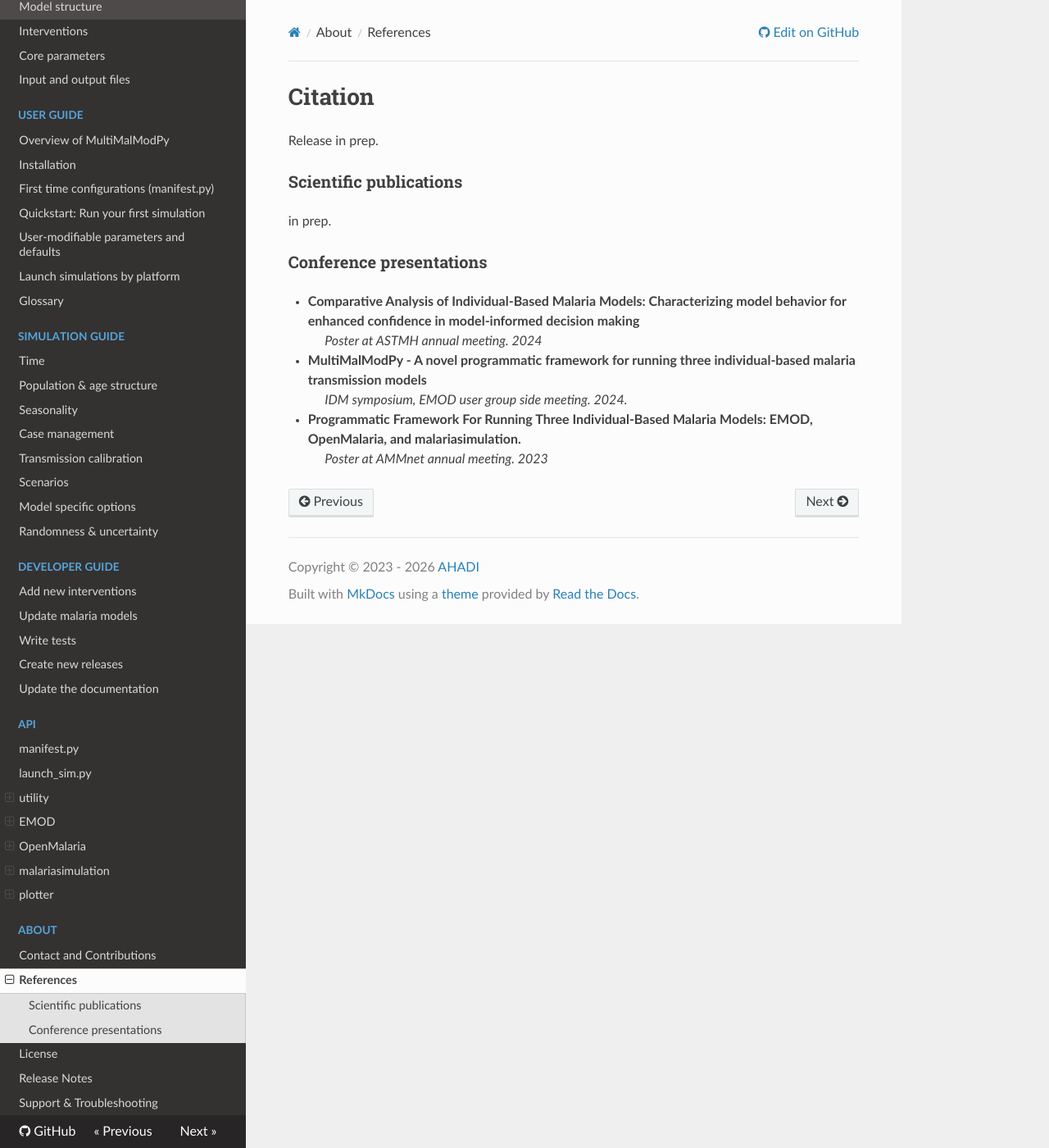
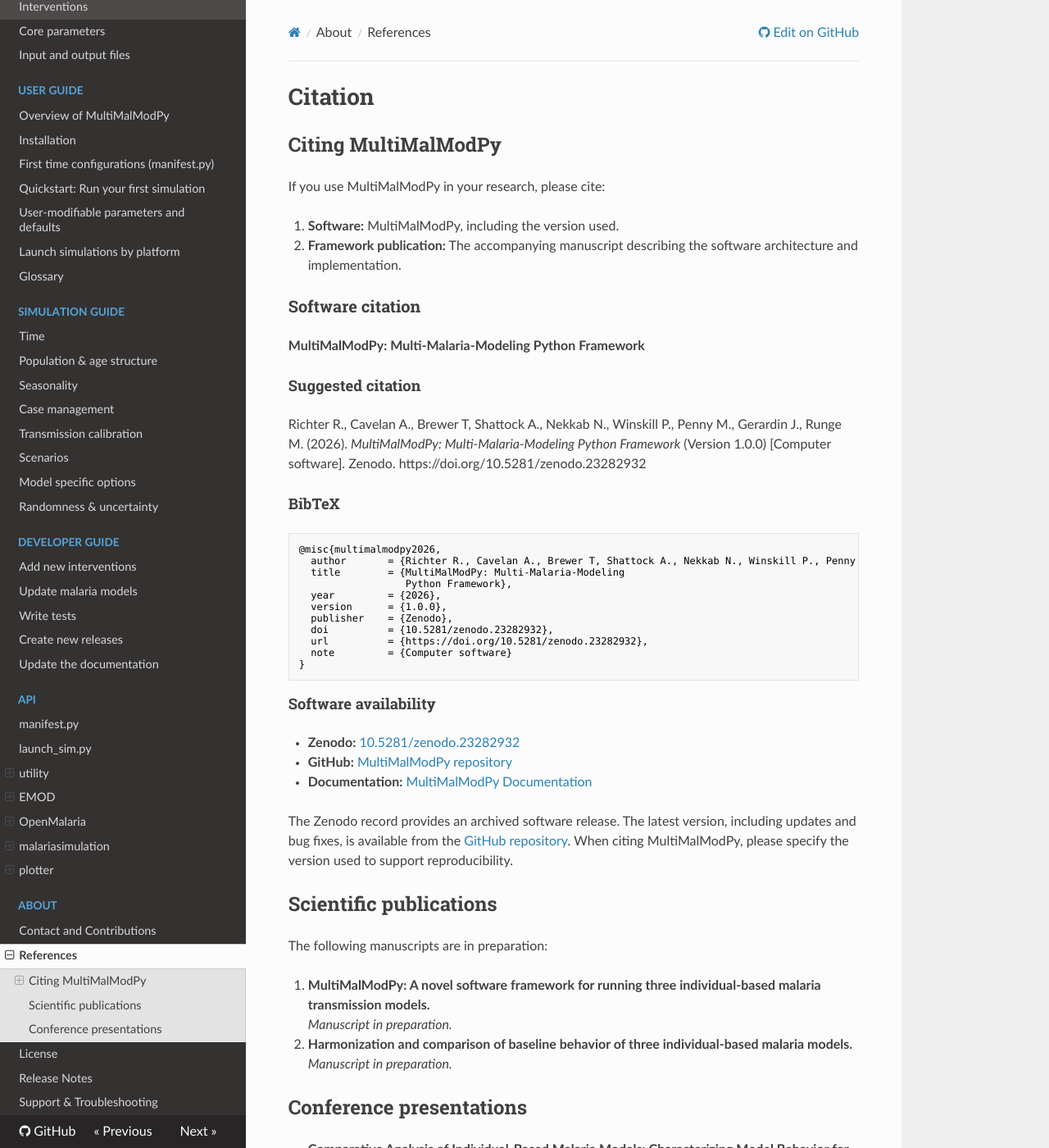
Before and after one commit to ahadi-analytics/MultiMalModPy, an MkDocs documentation site: the page built from docs/about/citation.md, in a window 1280 px wide and 1400 px high. Shown: the whole window at 82% size. Built offline with MkDocs 1.6.1, drawn with Linux system fonts in a browser that asks for light colours; nearby versions of some CDN libraries; comment, search, counter and statistics services are not loaded; some of the changed text lies outside the part shown.

Commit message:
docs: removed affiliations from developers and contributors, updated citations with zenodo doi

````diff
--- a/docs/about/citation.md
+++ b/docs/about/citation.md
@@ -1,13 +1,63 @@
+
 # Citation
-Release in prep.
 
-### Scientific publications
-in prep.
+## Citing MultiMalModPy
 
-### Conference presentations
-- **Comparative Analysis of Individual-Based Malaria Models: Characterizing model behavior for enhanced confidence in model-informed decision making**
-&nbsp;&nbsp;&nbsp;&nbsp; _Poster at ASTMH annual meeting. 2024_
-- **MultiMalModPy - A novel programmatic framework for running three individual-based malaria transmission models**
-&nbsp;&nbsp;&nbsp;&nbsp; _IDM symposium, EMOD user group side meeting. 2024._
-- **Programmatic Framework For Running Three Individual-Based Malaria Models: EMOD, OpenMalaria, and malariasimulation.**
-&nbsp;&nbsp;&nbsp;&nbsp; _Poster at AMMnet annual meeting. 2023_
+If you use MultiMalModPy in your research, please cite:
+
+1. **Software:** MultiMalModPy, including the version used.
+2. **Framework publication:** The accompanying manuscript describing the software architecture and implementation.
+
+### Software citation
+
+**MultiMalModPy: Multi-Malaria-Modeling Python Framework**
+
+#### Suggested citation
+
+Richter R., Cavelan A., Brewer T, Shattock A., Nekkab N., Winskill P., Penny M., Gerardin J., Runge M. (2026). *MultiMalModPy: Multi-Malaria-Modeling Python Framework* (Version 1.0.0) [Computer software]. Zenodo. https://doi.org/10.5281/zenodo.23282932
+
+#### BibTeX
+
+```bibtex
+@misc{multimalmodpy2026,
+  author       = {Richter R., Cavelan A., Brewer T, Shattock A., Nekkab N., Winskill P., Penny M., Gerardin J., Runge M.},
+  title        = {MultiMalModPy: Multi-Malaria-Modeling
+                  Python Framework},
+  year         = {2026},
+  version      = {1.0.0},
+  publisher    = {Zenodo},
+  doi          = {10.5281/zenodo.23282932},
+  url          = {https://doi.org/10.5281/zenodo.23282932},
+  note         = {Computer software}
+}
+```
+
+#### Software availability
+
+- **Zenodo:** [10.5281/zenodo.23282932](https://doi.org/10.5281/zenodo.23282932)
+- **GitHub:** [MultiMalModPy repository](https://github.com/ahadi-analytics/MultiMalModPy)
+- **Documentation:** [MultiMalModPy Documentation](https://ahadi-analytics.github.io/MultiMalModPy/)
+
+The Zenodo record provides an archived software release. The latest version, including updates and bug fixes, is available from the [GitHub repository](https://github.com/ahadi-analytics/MultiMalModPy/releases).
+When citing MultiMalModPy, please specify the version used to support reproducibility.
+
+## Scientific publications
+
+The following manuscripts are in preparation:
+
+1. **MultiMalModPy: A novel software framework for running three individual-based malaria transmission models.**
+   *Manuscript in preparation.*
+
+2. **Harmonization and comparison of baseline behavior of three individual-based malaria models.**
+   *Manuscript in preparation.*
+
+## Conference presentations
+
+- **Comparative Analysis of Individual-Based Malaria Models: Characterizing Model Behavior for Enhanced Confidence in Model-Informed Decision Making**
+  *Poster presentation, American Society of Tropical Medicine and Hygiene (ASTMH) Annual Meeting, 2024.*
+
+- **MultiMalModPy: A Novel Programmatic Framework for Running Three Individual-Based Malaria Transmission Models**
+  *Institute for Disease Modeling (IDM) Symposium, EMOD User Group Side Meeting, 2024.*
+
+- **Programmatic Framework for Running Three Individual-Based Malaria Models: EMOD, OpenMalaria, and malariasimulation**
+  *Poster presentation, Applied Malaria Modeling Network (AMMnet) Annual Meeting, 2023.*
````
Also changed, not shown: docs/about/contributors.md (+15 -15 lines).
